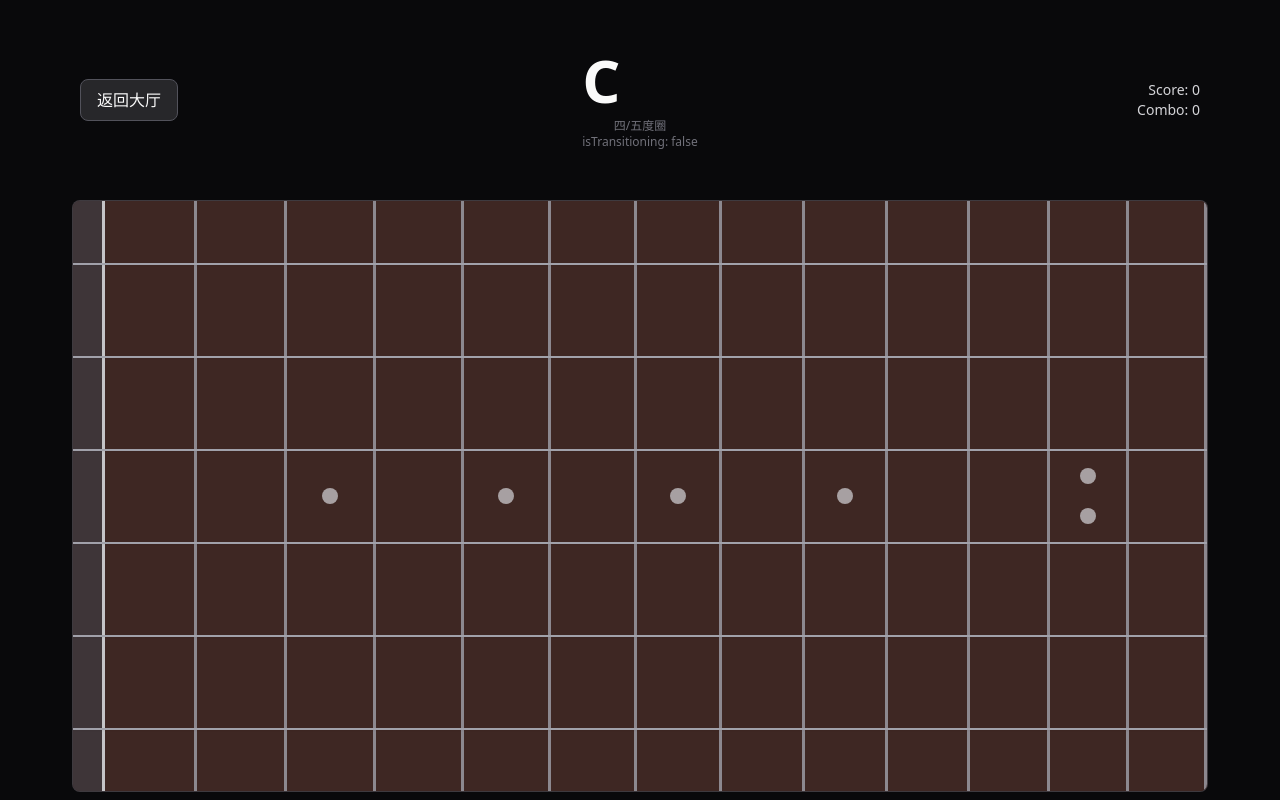
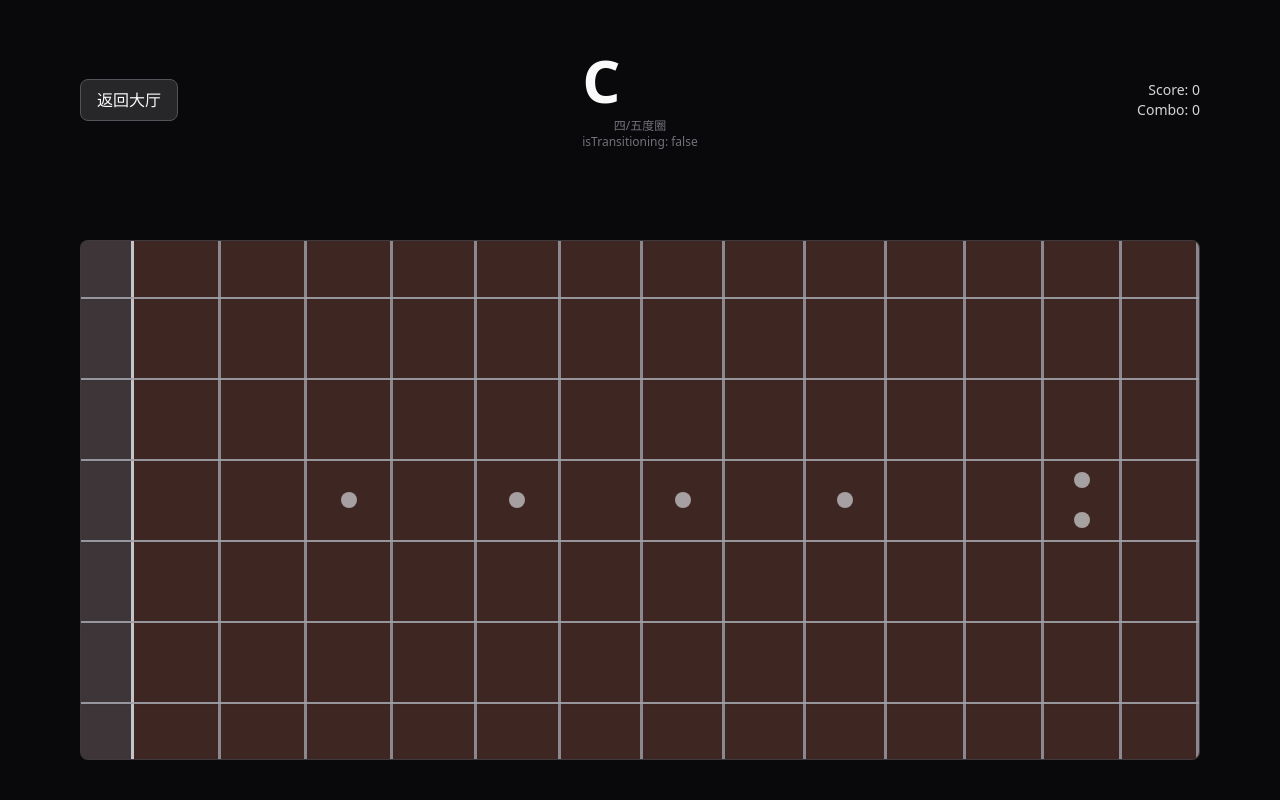
Before and after one commit to LE-SSEPPELIN/absolute-fret, a React (Vite) app: page / in a window 1280 px wide. Both pictures are taken after a click on the button "四 / 五度圈". Built offline with nearby package versions, Linux system fonts and the light colour scheme.

Commit message:
feat: 完美的指板比例与初步高亮

```diff
--- a/src/App.tsx
+++ b/src/App.tsx
@@ -96,8 +96,10 @@ function App() {
               </div>
             </header>
 
-            <div className="h-3/4 w-full relative px-2 pb-2">
-              <Fretboard />
+            <div className="h-3/4 w-full relative flex items-center justify-center py-8 px-4">
+              <div className="w-full h-full max-h-[65dvh]">
+                <Fretboard />
+              </div>
             </div>
           </section>
         )}
--- a/src/components/fretboard/Fret.tsx
+++ b/src/components/fretboard/Fret.tsx
@@ -5,11 +5,12 @@ import { getFretMarkers, getNoteAtFret } from "../../utils/musicTheory";
 type FretProps = {
   fretIndex: number;
   widthRatio: number;
+  onFretClick: (stringIndex: number, fretIndex: number) => void;
 };
 
 const MARKER_FRETS = getFretMarkers();
 
-function Fret({ fretIndex, widthRatio }: FretProps) {
+function Fret({ fretIndex, widthRatio, onFretClick }: FretProps) {
   const hasMarker = MARKER_FRETS.includes(fretIndex);
   const isDouble = fretIndex === 12;
 
@@ -25,10 +26,11 @@ function Fret({ fretIndex, widthRatio }: FretProps) {
             <button
               key={`${stringIndex}-${fretIndex}`}
               type="button"
-              className="flex-1 w-full bg-transparent active:bg-zinc-200/10 transition-colors"
+              className="flex-1 w-full bg-transparent"
               onClick={() => {
                 console.log(`Clicked: ${stringIndex + 1}弦 - ${fretIndex}品`);
                 console.log(`Pitch: ${noteInfo.scientificPitch}`);
+                onFretClick(stringIndex, fretIndex);
               }}
               aria-label={`${stringIndex + 1}弦 ${fretIndex}品`}
             />
--- a/src/components/fretboard/Fretboard.tsx
+++ b/src/components/fretboard/Fretboard.tsx
@@ -1,19 +1,43 @@
+import { useEffect, useState } from "react";
 import Fret from "./Fret";
 import StringLine from "./String";
 import { FRET_WIDTH_RATIOS } from "../../utils/constants";
 
 function Fretboard() {
+  const [activeStringIndex, setActiveStringIndex] = useState<number | null>(null);
+
+  useEffect(() => {
+    if (activeStringIndex === null) {
+      return;
+    }
+
+    const timer = window.setTimeout(() => {
+      setActiveStringIndex(null);
+    }, 180);
+
+    return () => window.clearTimeout(timer);
+  }, [activeStringIndex]);
+
+  const handleFretClick = (stringIndex: number) => {
+    setActiveStringIndex(stringIndex);
+  };
+
   return (
     <div className="relative w-full h-full rounded-lg overflow-hidden border border-zinc-700/80 bg-[#3E2723]">
       <div className="absolute inset-0 flex">
         {FRET_WIDTH_RATIOS.map((ratio, index) => (
-          <Fret key={`fret-${index}`} fretIndex={index} widthRatio={ratio} />
+          <Fret
+            key={`fret-${index}`}
+            fretIndex={index}
+            widthRatio={ratio}
+            onFretClick={handleFretClick}
+          />
         ))}
       </div>
 
       <div className="absolute inset-0 flex flex-col justify-around py-4 pointer-events-none z-10">
         {Array.from({ length: 6 }, (_, idx) => (
-          <StringLine key={`string-line-${idx}`} />
+          <StringLine key={`string-line-${idx}`} isActive={idx === activeStringIndex} />
         ))}
       </div>
     </div>
--- a/src/components/fretboard/String.tsx
+++ b/src/components/fretboard/String.tsx
@@ -1,7 +1,19 @@
 import { memo } from "react";
 
-function StringLine() {
-  return <div className="w-full h-[2px] bg-zinc-400 shadow-sm pointer-events-none" />;
+type StringLineProps = {
+  isActive: boolean;
+};
+
+function StringLine({ isActive }: StringLineProps) {
+  return (
+    <div
+      className={`w-full pointer-events-none transition-all duration-150 ${
+        isActive
+          ? "shadow-xl shadow-zinc-200/60 opacity-100 h-[3px] bg-zinc-100"
+          : "h-[2px] bg-zinc-400 shadow-sm opacity-90"
+      }`}
+    />
+  );
 }
 
 export default memo(StringLine);
--- a/src/utils/constants.ts
+++ b/src/utils/constants.ts
@@ -1,6 +1,6 @@
 export const FRET_WIDTH_RATIOS = [
-  0.33, 1.0, 0.99, 0.97, 0.96, 0.95, 0.94, 0.92, 0.91, 0.9, 0.89, 0.87, 0.86,
-  0.85,
+  0.6, 1.0, 0.99, 0.98, 0.97, 0.96, 0.95, 0.94, 0.93, 0.92, 0.91, 0.9, 0.89,
+  0.88,
 ] as const;
 
 export const CHROMATIC_SCALE = [
```
